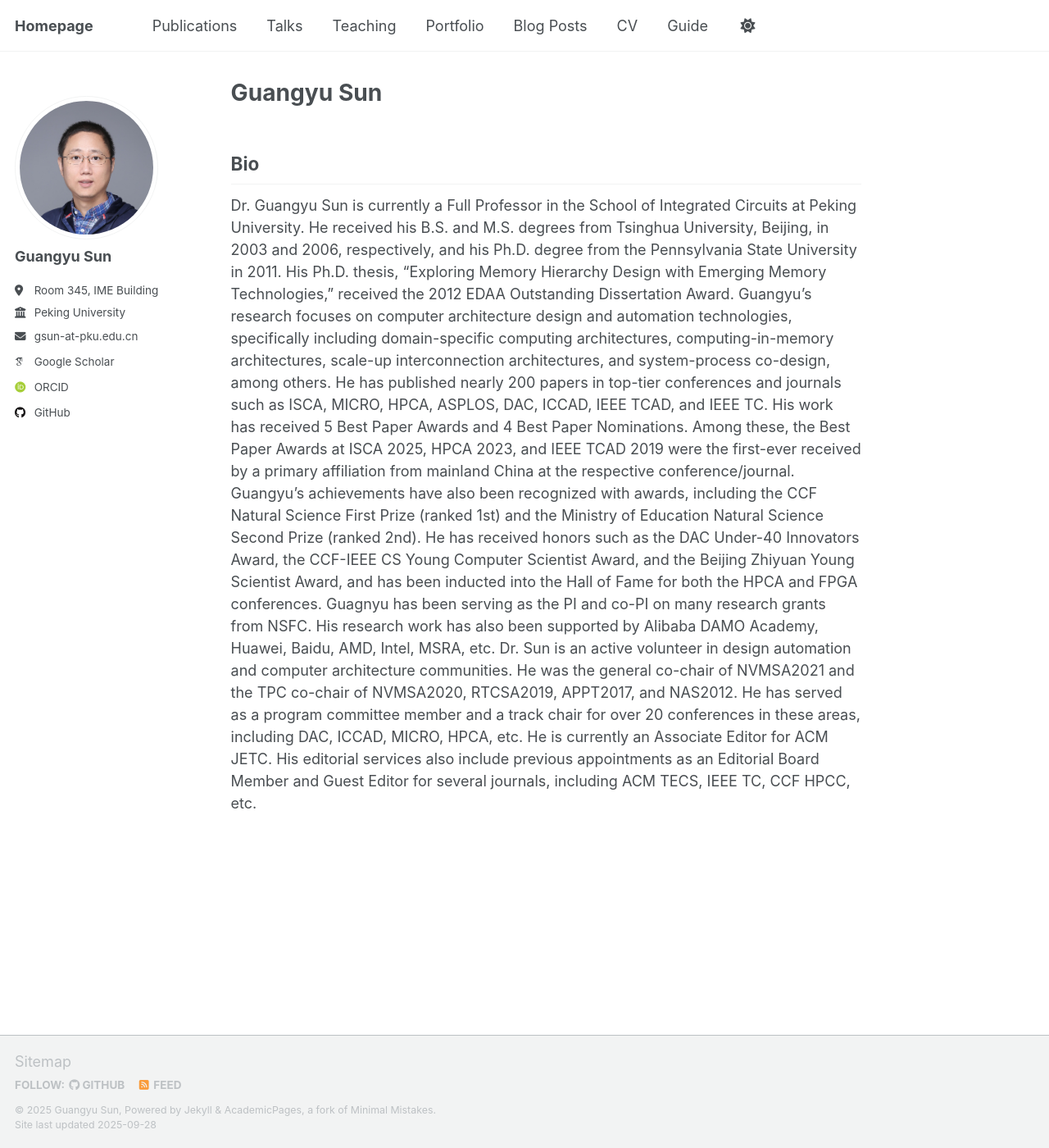
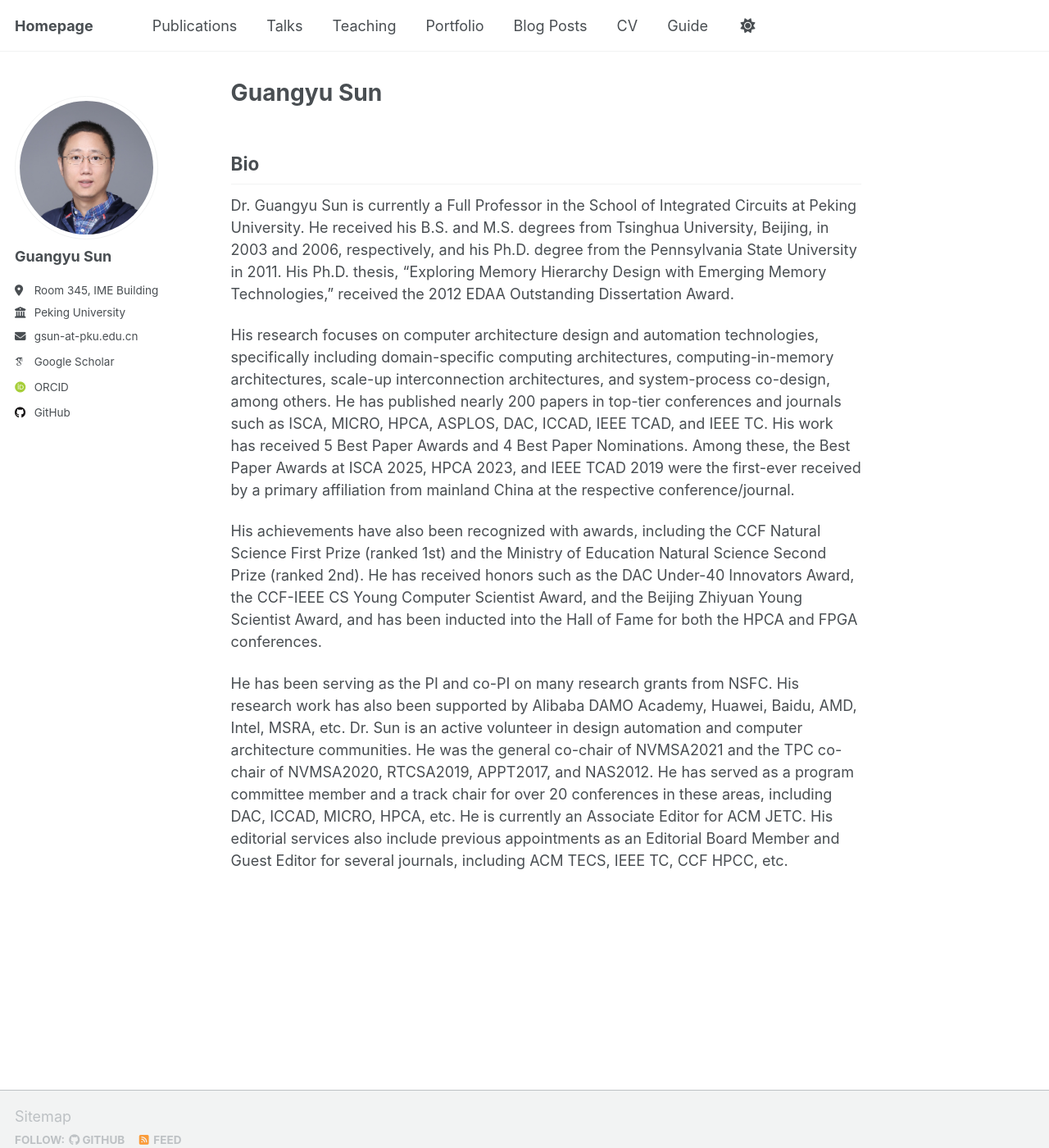
Before and after one commit to gsunpku/gsunpku.github.io, a Jekyll site: the page built from _pages/about.md, in a window 1280 px wide and 1400 px high. Shown: the whole window at 82% size. Built offline with Jekyll 4.4.1, drawn with Linux system fonts in a browser that asks for light colours; some web fonts are replaced; a script that is not in the unit is left out.

Commit message:
Update about.md

```diff
--- a/_pages/about.md
+++ b/_pages/about.md
@@ -9,6 +9,9 @@
 Bio
 ------
 Dr. Guangyu Sun is currently a Full Professor in the School of Integrated Circuits at Peking University. He received his B.S. and M.S. degrees from Tsinghua University, Beijing, in 2003 and 2006, respectively, and his Ph.D. degree from the Pennsylvania State University in 2011. His Ph.D. thesis, "Exploring Memory Hierarchy Design with Emerging Memory Technologies," received the 2012 EDAA Outstanding Dissertation Award.
-Guangyu’s research focuses on computer architecture design and automation technologies, specifically including domain-specific computing architectures, computing-in-memory architectures, scale-up interconnection architectures, and system-process co-design, among others. He has published nearly 200 papers in top-tier conferences and journals such as ISCA, MICRO, HPCA, ASPLOS, DAC, ICCAD, IEEE TCAD, and IEEE TC. His work has received 5 Best Paper Awards and 4 Best Paper Nominations. Among these, the Best Paper Awards at ISCA 2025, HPCA 2023, and IEEE TCAD 2019 were the first-ever received by a primary affiliation from mainland China at the respective conference/journal.
-Guangyu’s achievements have also been recognized with awards, including the CCF Natural Science First Prize (ranked 1st) and the Ministry of Education Natural Science Second Prize (ranked 2nd). He has received honors such as the DAC Under-40 Innovators Award, the CCF-IEEE CS Young Computer Scientist Award, and the Beijing Zhiyuan Young Scientist Award, and has been inducted into the Hall of Fame for both the HPCA and FPGA conferences.
-Guagnyu has been serving as the PI and co-PI on many research grants from NSFC. His research work has also been supported by Alibaba DAMO Academy, Huawei, Baidu, AMD, Intel, MSRA, etc. Dr. Sun is an active volunteer in design automation and computer architecture communities. He was the general co-chair of NVMSA2021 and the TPC co-chair of NVMSA2020, RTCSA2019, APPT2017, and NAS2012. He has served as a program committee member and a track chair for over 20 conferences in these areas, including DAC, ICCAD, MICRO, HPCA, etc. He is currently an Associate Editor for ACM JETC. His editorial services also include previous appointments as an Editorial Board Member and Guest Editor for several journals, including ACM TECS, IEEE TC, CCF HPCC, etc.
+
+His research focuses on computer architecture design and automation technologies, specifically including domain-specific computing architectures, computing-in-memory architectures, scale-up interconnection architectures, and system-process co-design, among others. He has published nearly 200 papers in top-tier conferences and journals such as ISCA, MICRO, HPCA, ASPLOS, DAC, ICCAD, IEEE TCAD, and IEEE TC. His work has received 5 Best Paper Awards and 4 Best Paper Nominations. Among these, the Best Paper Awards at ISCA 2025, HPCA 2023, and IEEE TCAD 2019 were the first-ever received by a primary affiliation from mainland China at the respective conference/journal.
+
+His achievements have also been recognized with awards, including the CCF Natural Science First Prize (ranked 1st) and the Ministry of Education Natural Science Second Prize (ranked 2nd). He has received honors such as the DAC Under-40 Innovators Award, the CCF-IEEE CS Young Computer Scientist Award, and the Beijing Zhiyuan Young Scientist Award, and has been inducted into the Hall of Fame for both the HPCA and FPGA conferences.
+
+He has been serving as the PI and co-PI on many research grants from NSFC. His research work has also been supported by Alibaba DAMO Academy, Huawei, Baidu, AMD, Intel, MSRA, etc. Dr. Sun is an active volunteer in design automation and computer architecture communities. He was the general co-chair of NVMSA2021 and the TPC co-chair of NVMSA2020, RTCSA2019, APPT2017, and NAS2012. He has served as a program committee member and a track chair for over 20 conferences in these areas, including DAC, ICCAD, MICRO, HPCA, etc. He is currently an Associate Editor for ACM JETC. His editorial services also include previous appointments as an Editorial Board Member and Guest Editor for several journals, including ACM TECS, IEEE TC, CCF HPCC, etc.
```
